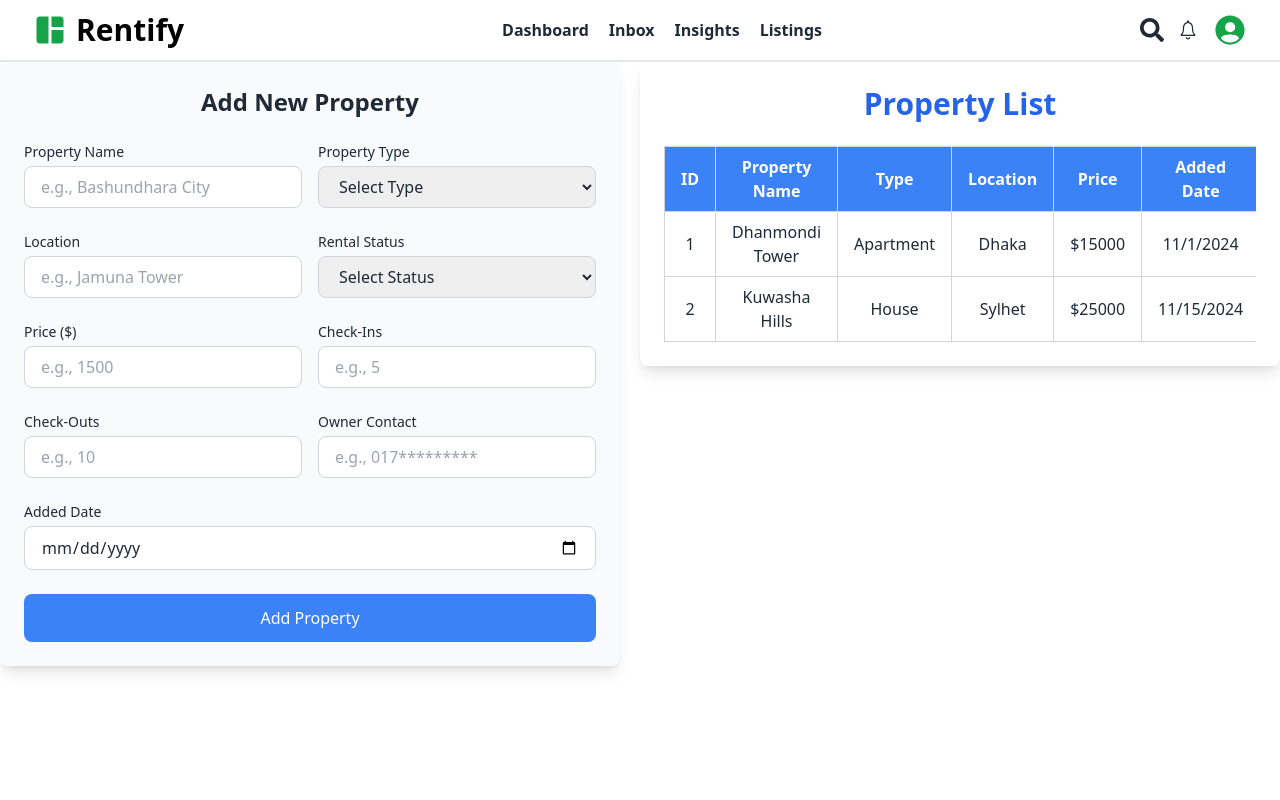
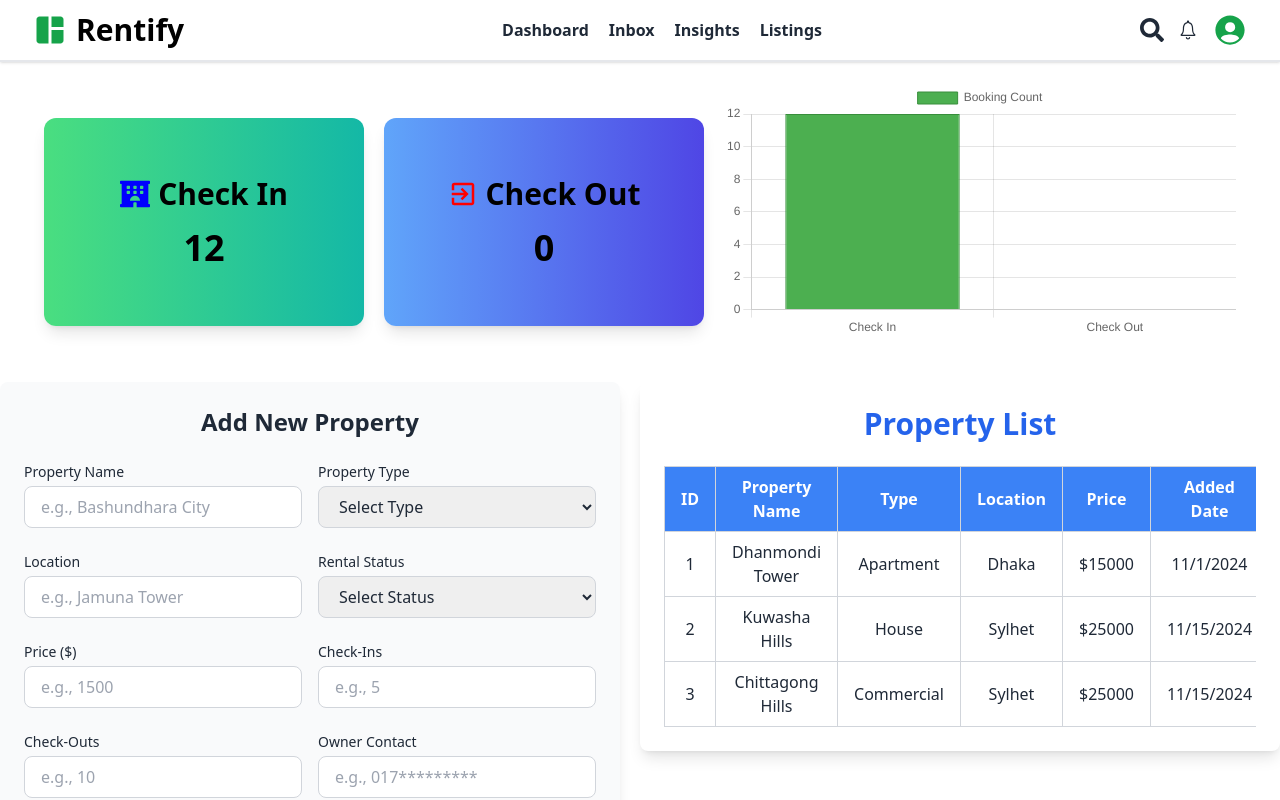
Before and after one commit to majbaulhoque/Hotel-Dashboard, a React app: page / in a window 1280 px wide. Shown: the top 800 px of the page. Built offline with nearby package versions, Linux system fonts and the light colour scheme; the HTML template or start-up script is replaced by a standard one.

Commit message:
added bar chart

```diff
--- a/package.json
+++ b/package.json
@@ -10,13 +10,15 @@
     "preview": "vite preview"
   },
   "dependencies": {
+    "chart.js": "^4.4.6",
     "localforage": "^1.10.0",
     "match-sorter": "^8.0.0",
     "react": "^18.3.1",
+    "react-chartjs-2": "^5.2.0",
     "react-dom": "^18.3.1",
     "react-icons": "^5.3.0",
     "react-router-dom": "^7.0.1",
-    "sort-by": "^1.2.0"
+    "sort-by": "^0.0.2"
   },
   "devDependencies": {
     "@eslint/js": "^9.13.0",
--- /dev/null
+++ b/src/Component/BookingStatus.jsx
@@ -0,0 +1,101 @@
+import React, { useEffect, useState } from "react";
+import { FaHotel } from 'react-icons/fa'; // FontAwesome hotel icon
+import { MdExitToApp } from 'react-icons/md'; // Material Design exit icon
+import { Bar } from 'react-chartjs-2'; // Import Bar chart from react-chartjs-2
+import {
+    Chart as ChartJS,
+    CategoryScale,
+    LinearScale,
+    BarElement,
+    Title,
+    Tooltip,
+    Legend
+} from 'chart.js';
+
+// Register chart components
+ChartJS.register(
+    CategoryScale,
+    LinearScale,
+    BarElement,
+    Title,
+    Tooltip,
+    Legend
+);
+
+const BookingStatus = () => {
+    const [checkInCount, setCheckInCount] = useState(12);
+    const [checkOutCount, setCheckOutCount] = useState(0);
+
+    useEffect(() => {
+        // Fetch properties from localStorage
+        const storedProperties = JSON.parse(localStorage.getItem("properties")) || [];
+
+        // Count check-ins and check-outs
+        let checkIns = 12;
+        let checkOuts = 0;
+
+        storedProperties.forEach(property => {
+            if (property.checkIns) checkIns += Number(property.checkIns);
+            if (property.checkOuts) checkOuts += Number(property.checkOuts);
+        });
+
+        setCheckInCount(checkIns);
+        setCheckOutCount(checkOuts);
+    }, []);
+
+    // Data for the Bar chart
+    const data = {
+        labels: ['Check In', 'Check Out'],  // Labels for each bar
+        datasets: [
+            {
+                label: 'Booking Count',
+                data: [checkInCount, checkOutCount], // Data values for check-in and check-out
+                backgroundColor: ['#4CAF50', '#2196F3'], // Colors for bars
+                borderColor: ['#388E3C', '#1976D2'],
+                borderWidth: 1,
+            },
+        ],
+    };
+
+    // Options for the Bar chart
+    const options = {
+        responsive: true,
+        scales: {
+            y: {
+                beginAtZero: true, // Make sure the y-axis starts at 0
+            },
+        },
+    };
+
+    return (
+        <div className="flex flex-col items-center my-5">
+            <div className="flex space-x-5 justify-center items-center h-full">
+                {/* Check In Card */}
+                <div className="h-52 w-80 p-6 bg-gradient-to-r from-green-400 to-teal-500 rounded-xl shadow-lg text-white flex flex-col items-center justify-center hover:scale-105 transition-transform duration-300 ease-in-out">
+                    <div className="flex items-center mb-4">
+                        <FaHotel size={30} color="blue" />
+                        <h3 className="ml-2 text-3xl font-bold text-black">Check In</h3>
+                    </div>
+                    <p className="text-4xl font-semibold text-black">{checkInCount}</p>
+                </div>
+
+                {/* Check Out Card */}
+                <div className="h-52 w-80 p-6 bg-gradient-to-r from-blue-400 to-indigo-600 rounded-xl shadow-lg text-white flex flex-col items-center justify-center hover:scale-105 transition-transform duration-300 ease-in-out">
+                    <div className="flex items-center mb-4">
+                        <MdExitToApp size={30} color="red" />
+                        <h3 className="ml-2 text-3xl font-bold text-black">Check Out</h3>
+                    </div>
+                    <p className="text-4xl font-semibold text-black">{checkOutCount}</p>
+                </div>
+                {/* Bar chart for Check-In and Check-Out */}
+                <div className="w-full max-w-lg mb-6">
+                    <Bar data={data} options={options} />
+                </div>
+            </div>
+
+
+        </div>
+    );
+};
+
+export default BookingStatus;
--- a/src/Component/NavBar.jsx
+++ b/src/Component/NavBar.jsx
@@ -6,7 +6,7 @@ import { IoPersonCircleSharp } from "react-icons/io5";
 
 const Navbar = () => {
     return (
-        <div className='flex justify-between items-center py-3 px-8 border-b-2'>
+        <div className='flex justify-between items-center py-3 px-8 border-b-2 shadow'>
             <div>
                 <Logo />
             </div>
--- a/src/Component/PropertyData.jsx
+++ b/src/Component/PropertyData.jsx
@@ -14,6 +14,14 @@ const PropertyData = () => {
             propertyId: "PROP-2",
             propertyName: "Kuwasha Hills",
             propertyType: "House",
+            location: "Sylhet",
+            price: 25000,
+            addedDate: "2024-11-15",
+        },
+        {
+            propertyId: "PROP-3",
+            propertyName: "Chittagong Hills",
+            propertyType: "Commercial",
             location: "Sylhet",
             price: 25000,
             addedDate: "2024-11-15",
--- a/src/Pages/Dashboard.jsx
+++ b/src/Pages/Dashboard.jsx
@@ -1,9 +1,12 @@
 
+import BookingStatus from '../Component/BookingStatus';
 import PropertyData from '../Component/PropertyData';
 import PropertyForm from '../Component/PropertyForm';
 
 const Dashboard = () => {
     return (
+        <div>
+            <BookingStatus />
             <div className='flex mx-auto gap-5'>
                 <div className='w-3/6'>
                     <PropertyForm />
@@ -12,6 +15,7 @@ const Dashboard = () => {
                     <PropertyData />
                 </div>
             </div>
+        </div>
     );
 };
 
```
Also changed, not shown: 1 other file (tests, documents, lock files or other folders). Lines whose indentation alone changed are shown as unchanged.
